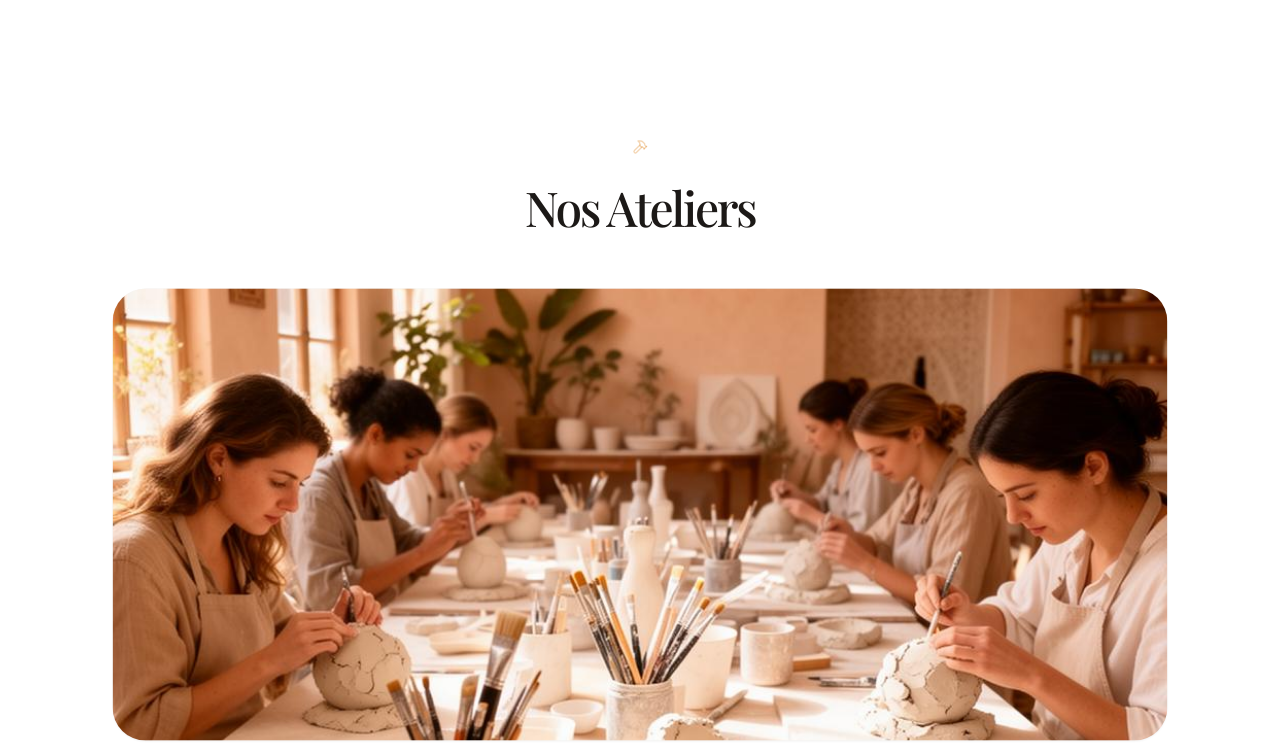
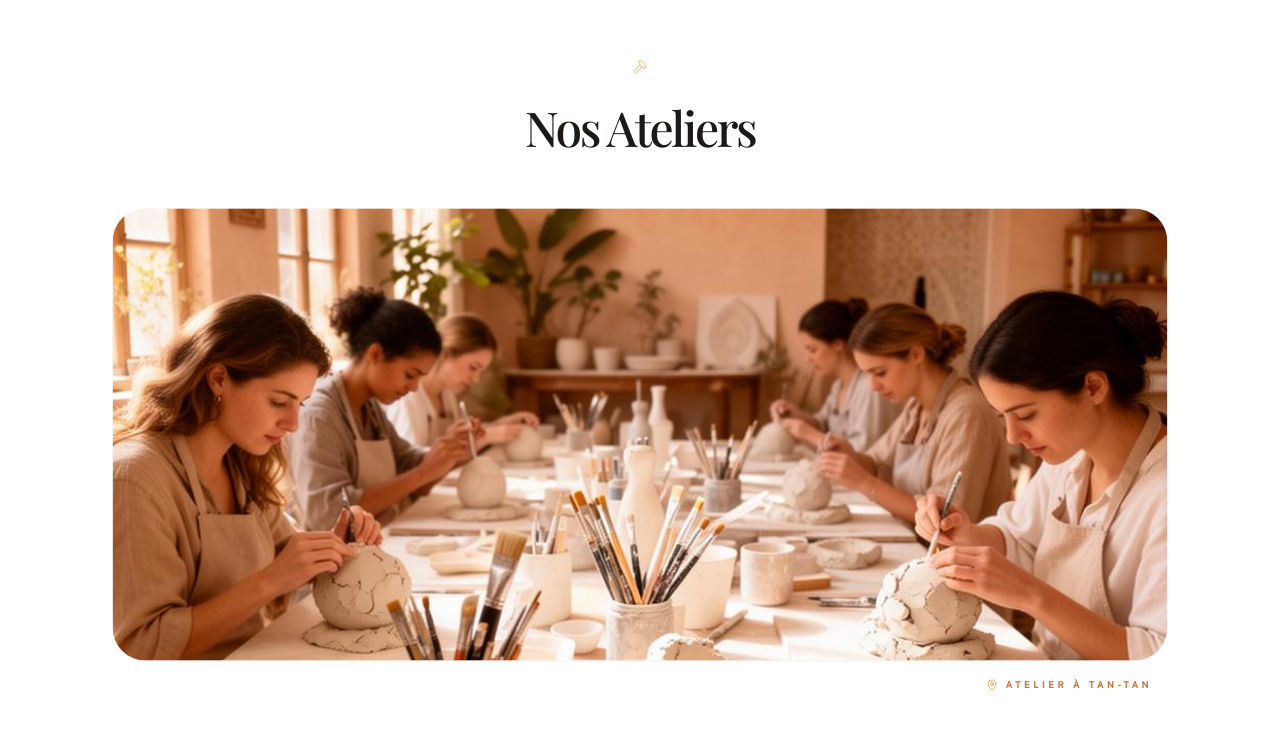
Before and after one commit to eldiabloargo/rabab-atelier-studio-f3199eb2, a React (Vite) app: page / in a window 1280 px wide. Shown: the part 1822-2565 px from the top of the page. Built offline with nearby package versions, Linux system fonts and the light colour scheme; no server answers; the database is empty; the HTML template or start-up script is replaced by a standard one; a web font is replaced by a local one.

Commit message:
Update Ateliers.tsx

```diff
--- a/src/components/Ateliers.tsx
+++ b/src/components/Ateliers.tsx
@@ -10,7 +10,8 @@ export const Ateliers = () => {
   const scale = useTransform(scrollYProgress, [0.4, 0.6], [1, 1.03]);
 
   return (
-    <section id="ateliers" className="py-32 px-6 bg-white relative overflow-hidden">
+
+    <section id="ateliers" className="py-12 px-6 bg-white relative overflow-hidden">
       <div className="absolute top-0 right-0 w-1/3 h-full bg-[#fafaf9] -z-10" />
 
       <div className="max-w-5xl mx-auto">
@@ -23,7 +24,6 @@ export const Ateliers = () => {
             <Hammer className="w-4 h-4 text-amber-600/30" />
           </motion.div>
 
-          {/* العنوان بستايل Serif فخم بلا Italic */}
           <motion.h2
             initial={{ opacity: 0, y: 20 }}
             whileInView={{ opacity: 1, y: 0 }}
@@ -46,7 +46,6 @@ export const Ateliers = () => {
             />
           </motion.div>
 
-          {/* التعديل: أيقونة Localisation عوض النجمة */}
           <div className={`flex items-center gap-2 mb-12 ${isArabic ? 'flex-row-reverse justify-end' : 'justify-end'}`}>
             <MapPin className="w-3 h-3 text-amber-600/60" />
             <span className="text-[9px] font-bold uppercase tracking-[0.4em] text-amber-700/80">
@@ -60,18 +59,15 @@ export const Ateliers = () => {
               whileInView={{ opacity: 1 }}
               className="space-y-6"
             >
-              {/* النص الأول: رزين وفخم بلا Italic */}
               <p className="text-xl md:text-2xl font-serif text-stone-800 leading-snug tracking-tight">
                 {t("ateliers.p1")}
               </p>
 
-              {/* النص الثاني: نقي بستايل Sans-serif مريح للعين */}
               <p className="text-sm md:text-base text-stone-500 font-light leading-relaxed max-w-2xl mx-auto font-sans">
                 {t("ateliers.p2")}
               </p>
             </motion.div>
 
-            {/* الزر الفخم */}
             <div className="flex justify-center pt-8">
               <Link
                 to="/infos"
```
